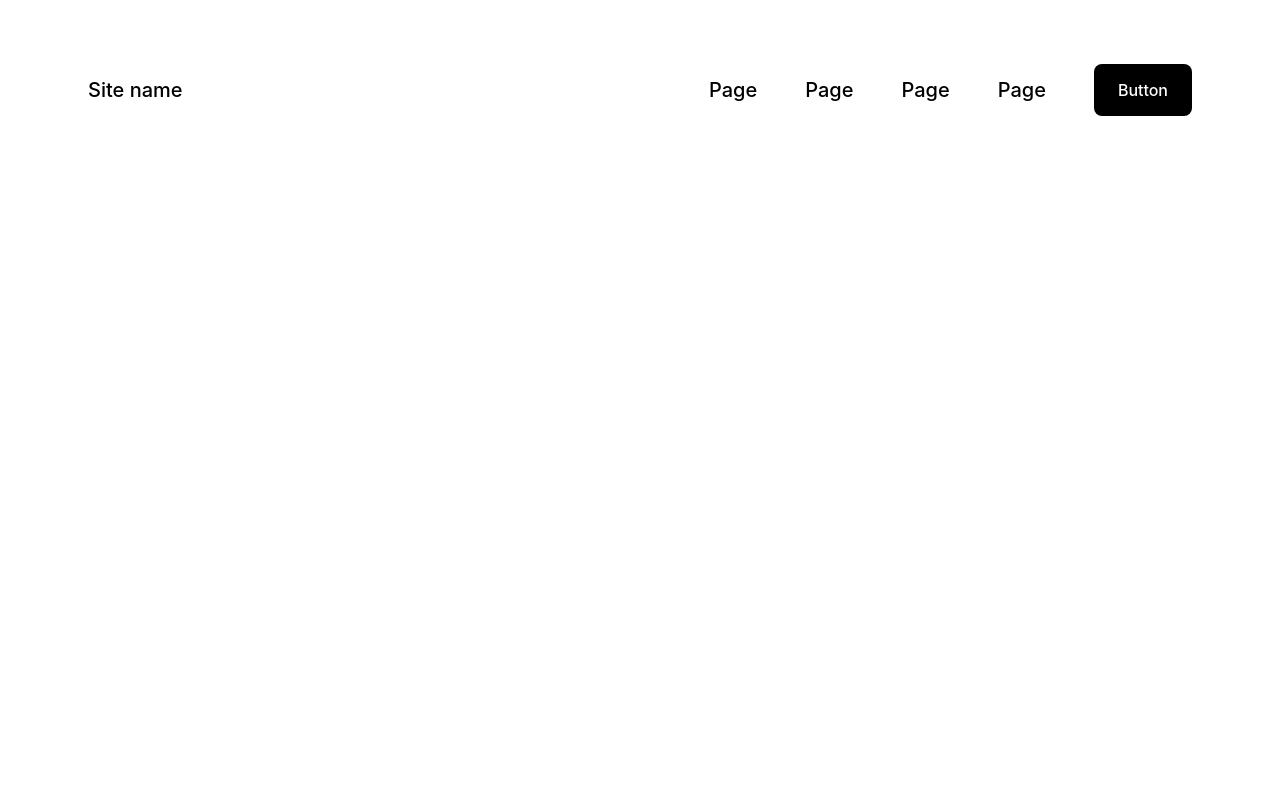
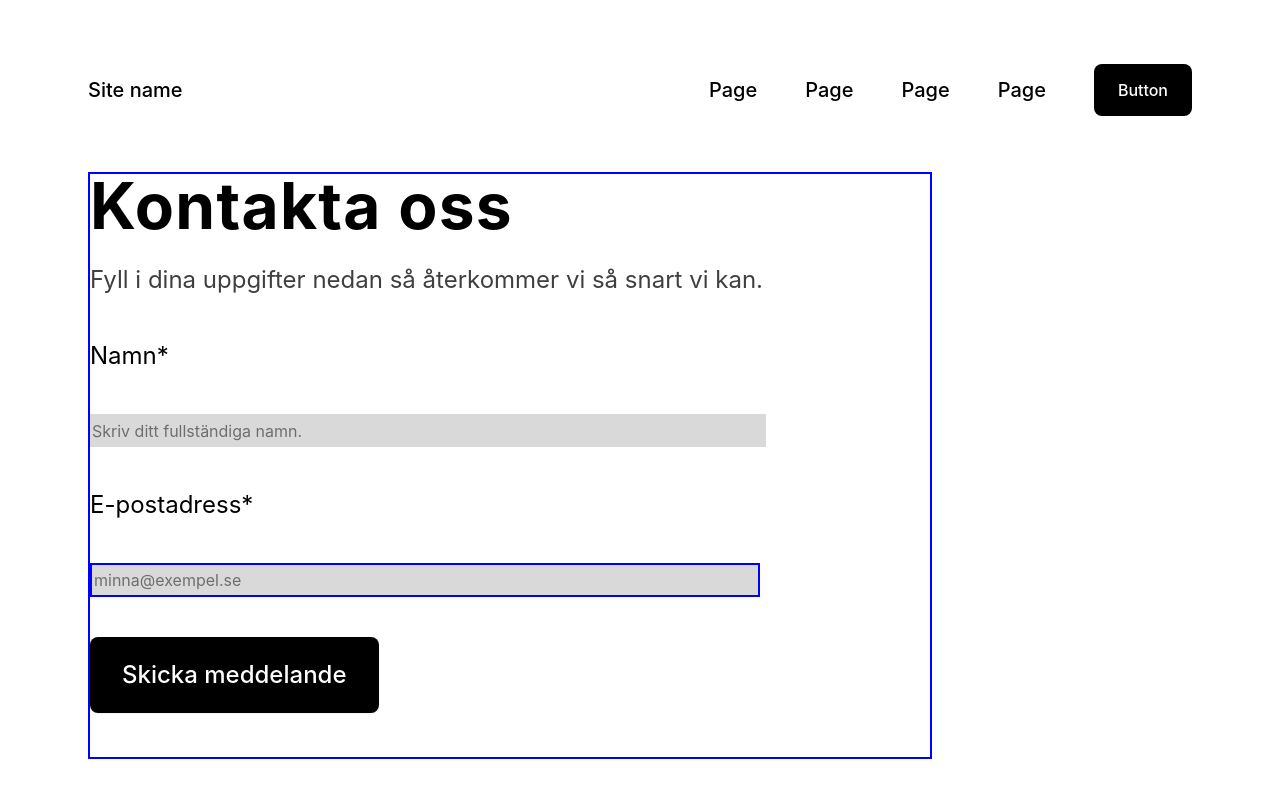
Before and after one commit to Josefine-Larsson/silicon-design, a plain HTML site: page index.html in a window 1280 px wide. Drawn offline with Linux system fonts and the light colour scheme; files that its build step writes are made by us from their sources.

Commit message:
Skapade kontaktsektion för landing page samt stylade den

```diff
--- a/index.html
+++ b/index.html
@@ -4,15 +4,16 @@
     <meta charset="UTF-8">
     <meta name="viewport" content="width=device-width, initial-scale=1.0">
     <title>Landing page</title>
-    <link rel="stylesheet" href="css/style.css">
+    <link rel="stylesheet" href="style.css">
 <link rel="stylesheet" href="landing.css">
 </head>
 <body>
+    <!-- Header-->
     <header>
         <nav>
-            <div class="logotyp">Site name</div>
+            <div class="site-name">Site name</div>
 
-            <div class="meny">
+            <div class="menu">
                 <a href="#">Page</a>
                 <a href="#">Page</a>
                 <a href="#">Page</a>
@@ -21,5 +22,24 @@
             </div>
         </nav>
     </header>
+    <!-- Kontakt-sektion-->
+    <section class="contact">
+
+            <div class="page-title">
+                <h1>Kontakta oss</h1>
+                <p>
+                    Fyll i dina uppgifter nedan så återkommer vi så snart vi kan.
+                </p>
+            </div>
+
+            <label for="name">Namn*</label>
+            <input type="text" id="name" placeholder="Skriv ditt fullständiga namn.">
+
+            <label for="email">E-postadress*</label>
+            <input type="email" id="email" placeholder="minna@exempel.se">
+
+        <button type="submit">Skicka meddelande</button>
+    </section>
+
 </body>
 </html>
--- a/landing.css
+++ b/landing.css
@@ -1,3 +1,5 @@
+/* HEADER */
+
 header {
     width: 100%;
 }
@@ -10,7 +12,7 @@ nav {
     padding: 0 80px
 }
 
-.logotyp {
+.site-name {
     font-family: "Inter", sans-serif;
     font-size: 20px;
     font-weight: 500;
@@ -18,13 +20,13 @@ nav {
     color: black;
 }
 
-.meny {
+.menu {
     display: flex;
     align-items: center;
     gap: 48px;
 }
 
-.meny a {
+.menu a {
     font-family: "Inter", sans-serif;
     font-size: 20px;
     font-weight: 500;
@@ -34,7 +36,7 @@ nav {
     text-decoration: none;
 }
 
-.meny button {
+.menu button {
     padding: 14px 24px;
     border: none;
     border-radius: 8px;
@@ -45,3 +47,93 @@ nav {
     line-height: 150%;
     color: white;
 }
+
+/* KONTAKTSEKTION */
+
+.contact {
+    box-sizing: border-box;
+    width: 844px;
+    height: 587px;
+    margin-left: 80px;
+    display: flex;
+    flex-direction: column;
+    gap:40px;
+    border: 2px solid blue;
+}
+
+.page-title {
+    display: flex;
+    flex-direction: column;
+    gap: 24px;
+}
+
+.page-title h1 {
+    font-family: "Inter", sans-serif;
+    font-size: 64px;
+    font-weight: 700;
+    line-height: 100%;
+    letter-spacing: 1.28px;
+    color: black;
+    margin: 0;
+}
+
+.page-title p {
+    font-family: "Inter", sans-serif;
+    font-size: 24px;
+    font-weight: 400;
+    line-height: 150%;
+    color: black;
+    opacity: 0.75;
+    margin: 0;
+}
+
+.contact label {
+    font-family: "Inter", sans-serif;
+    font-size: 24px;
+    font-weight: 400;
+    line-height: 150%;
+    letter-spacing: 0;
+    color: black;
+}
+
+.contact input {
+    font-family: "Inter", sans-serif;
+    box-sizing: border-box;
+    width: 676px;
+    height: 33px;
+    background-color: #D9D9D9;
+    border: none;
+    font-size: 16px;
+    font-weight: 400;
+}
+
+#email {
+    width: 670px;
+    height: 34px;
+    border: 2px solid blue;
+}
+
+.contact input::placeholder {
+    font-family: "Inter", sans-serif;
+    font-size: 16px;
+    font-weight: 400;
+    line-height: 150%;
+    letter-spacing: 0;
+    color: black;
+    opacity: 0.49;
+}
+
+.contact button {
+    align-self: flex-start;
+    padding: 20px 32px;
+    border: none;
+    border-radius: 8px;
+    background-color: black;
+    font-family: "Inter", sans-serif;
+    font-size: 24px;
+    font-weight: 500;
+    line-height: 150%;
+    letter-spacing: 0;
+    color: white;
+    box-shadow: 0 1px 2px 0 rgba(0, 0, 0, 0.05);
+}
```
